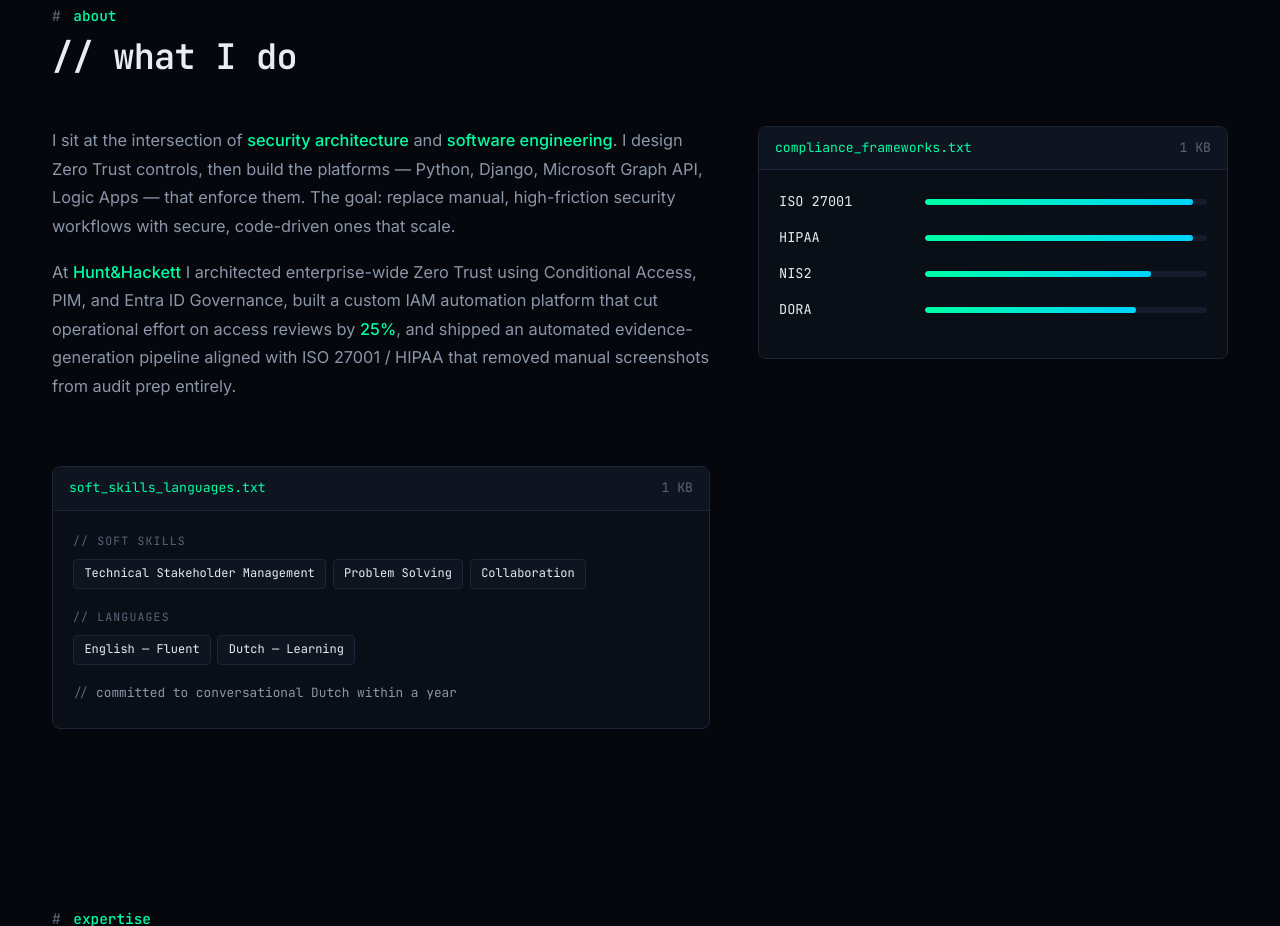
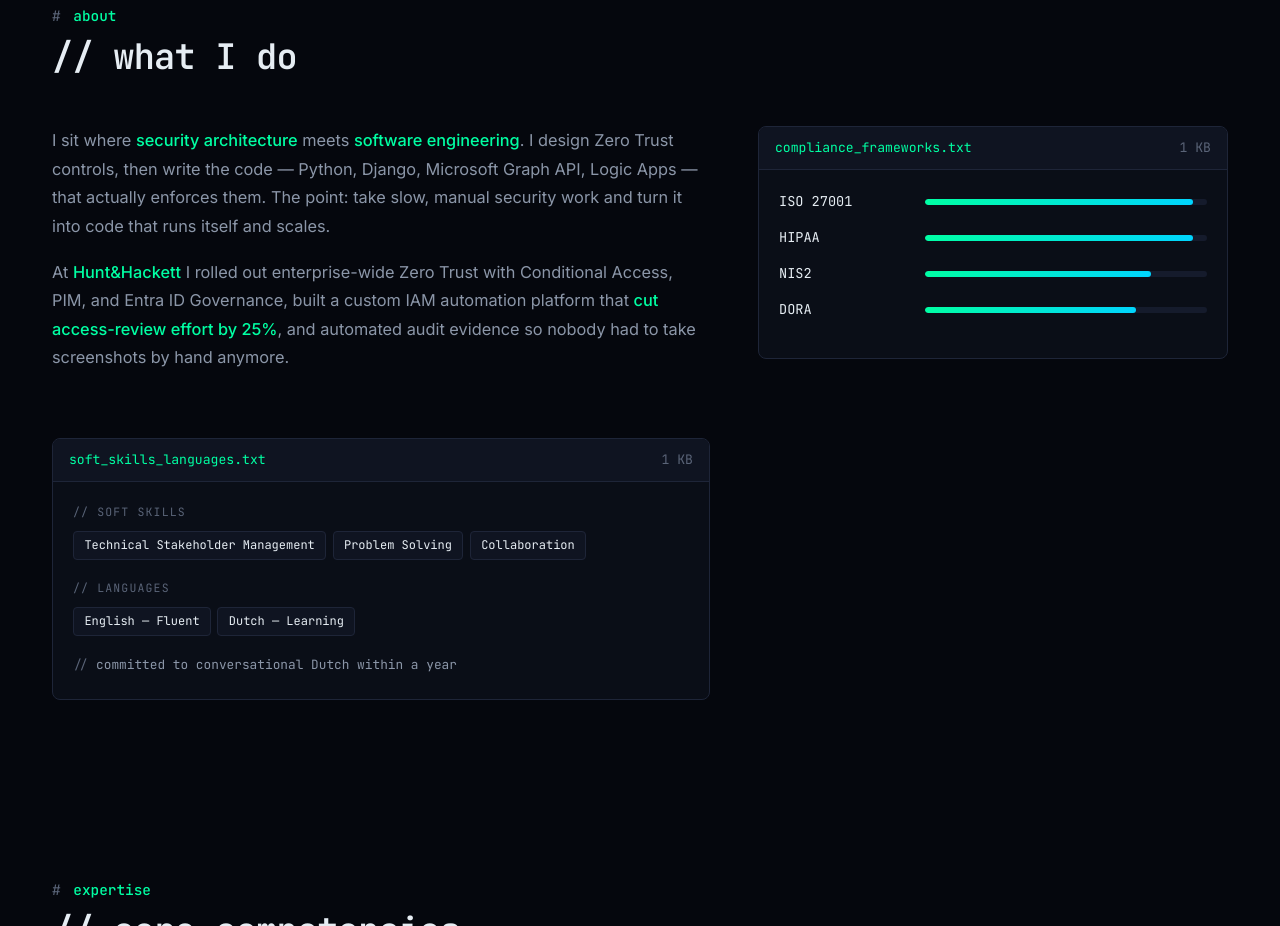
Before and after one commit to Leufi/samuel-portfolio, a website: page index.html in a window 1280 px wide. Shown: the part 1180-2106 px from the top of the page. Drawn offline with Linux system fonts and the light colour scheme.

Commit message:
Rewrite About intro in human tone

```diff
--- a/index.html
+++ b/index.html
@@ -159,19 +159,17 @@
       <div class="about-grid">
         <div class="fade-in about-text">
           <p>
-            I sit at the intersection of <span class="hl">security architecture</span> and
+            I sit where <span class="hl">security architecture</span> meets
             <span class="hl">software engineering</span>. I design Zero Trust controls, then
-            build the platforms — Python, Django, Microsoft Graph API, Logic Apps — that
-            enforce them. The goal: replace manual, high-friction security workflows
-            with secure, code-driven ones that scale.
+            write the code — Python, Django, Microsoft Graph API, Logic Apps — that actually
+            enforces them. The point: take slow, manual security work and turn it into
+            code that runs itself and scales.
           </p>
           <p>
-            At <span class="hl">Hunt&amp;Hackett</span> I architected enterprise-wide Zero
-            Trust using Conditional Access, PIM, and Entra ID Governance, built a custom
-            IAM automation platform that cut operational effort on access reviews by
-            <span class="hl">25%</span>, and shipped an automated evidence-generation
-            pipeline aligned with ISO 27001 / HIPAA that removed manual screenshots from
-            audit prep entirely.
+            At <span class="hl">Hunt&amp;Hackett</span> I rolled out enterprise-wide Zero
+            Trust with Conditional Access, PIM, and Entra ID Governance, built a custom
+            IAM automation platform that <span class="hl">cut access-review effort by 25%</span>,
+            and automated audit evidence so nobody had to take screenshots by hand anymore.
           </p>
         </div>
 
```
